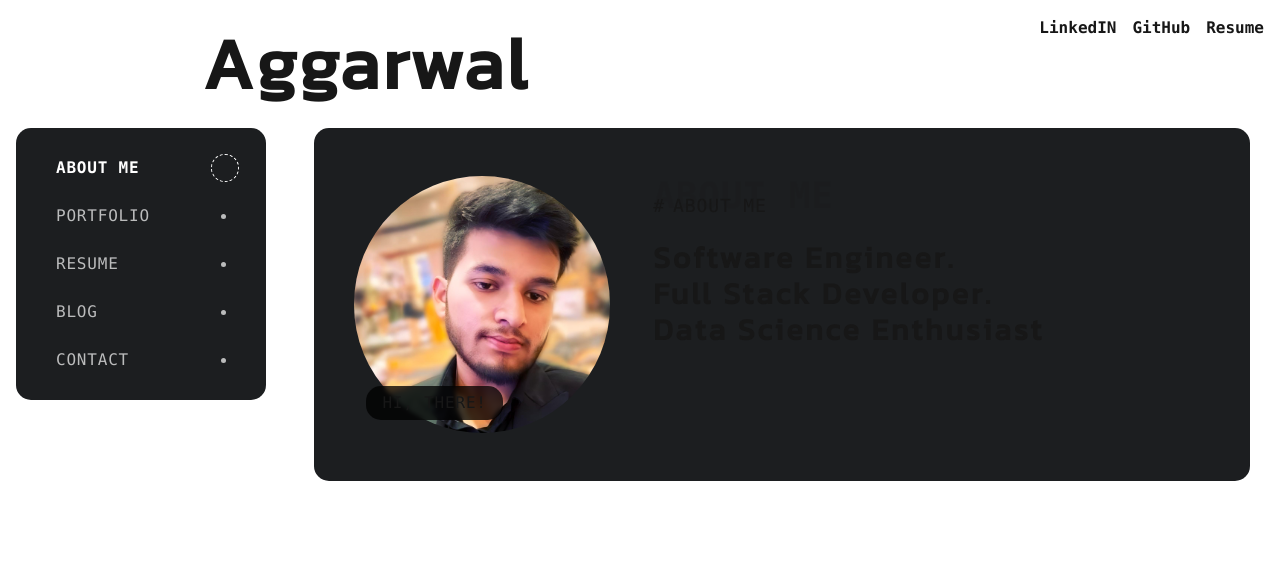
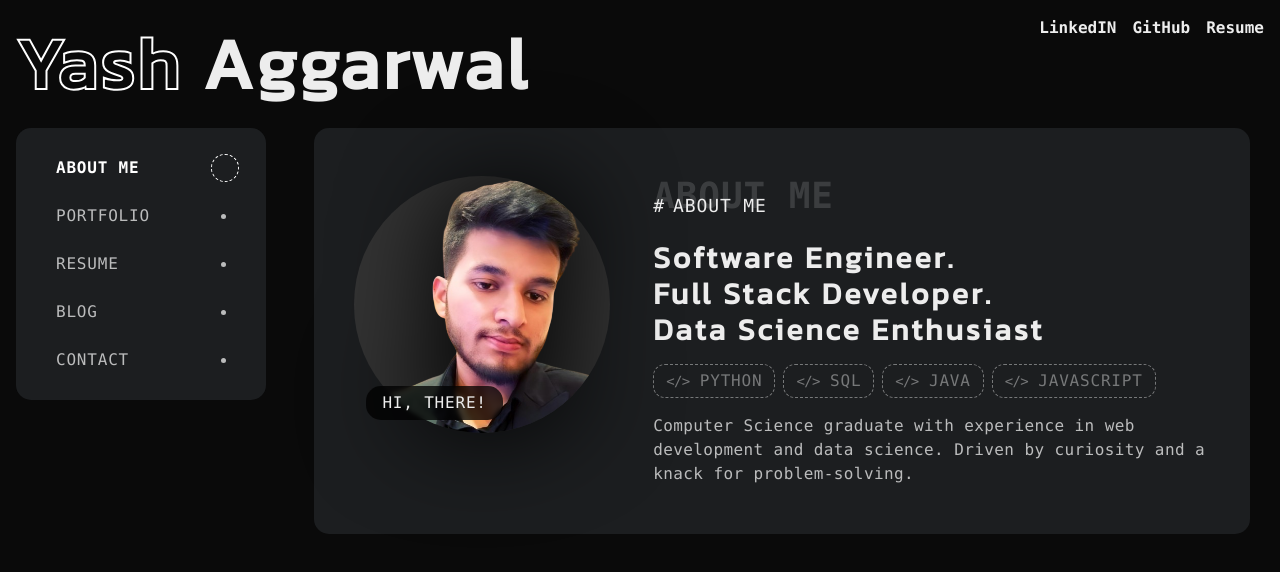
Before and after one commit to ashx010/portfolio_nextjs, a Next.js app: page / in a window 1280 px wide. Shown: the top 572 px of the page. Built offline with nearby package versions, Linux system fonts and the light colour scheme; a web font is replaced by a local one.

Commit message:
update a little bit ABOUT section

```diff
--- a/src/app/globals.css
+++ b/src/app/globals.css
@@ -3,8 +3,8 @@
 @tailwind utilities;
 
 :root {
-  --background: #ffffff;
-  --foreground: #171717;
+  --background: #0a0a0a;
+  --foreground: #ededed;
   --font-poppins: Poppins;
   --font-sigmar: Sigmar;
   --font-kanit: Kanit;
--- a/src/components/main_content/about.jsx
+++ b/src/components/main_content/about.jsx
@@ -9,11 +9,11 @@ function About(props) {
         <div id="about" className={`${styles.about_container} px-10 py-12 flex justify-between flex-row space-x-4`}>
             <div className={`${styles.image_container} relative`}>
                 <Image
-                    src="/profileImg.jpeg"
+                    src="/pf-1.png"
                     alt="profile picture"
                     fill={true}
                     sizes="25vw"
-                    style={{objectFit: "cover", objectPosition: "center", borderRadius: "50%"}}
+                    style={{objectFit: "cover", objectPosition: "center", borderRadius: "50%", filter: "drop-shadow(0px 0px 50px #000)"}}
                     priority={true}
                 />
                 <div className={`${styles.profileFoot}`}>
@@ -31,6 +31,16 @@ function About(props) {
                     Full Stack Developer.<br/>
                     Data Science Enthusiast<br/>
                 </h2>
+                <div className={`space-x-2 flex flex-row space-between`}>
+                    <div className={`border border-dashed rounded-xl border-white/40 px-3 py-1 text-white/40 tracking-wider uppercase font-mono hover:text-white/80`}><span className={`font-thin text-sm tracking-tighter`}>{"</>"}</span> Python</div>
+                    <div className={`border border-dashed rounded-xl border-white/40 px-3 py-1 text-white/40 tracking-wider uppercase font-mono hover:text-white/80`}><span className={`font-thin text-sm tracking-tighter`}>{"</>"}</span> SQL</div>
+                    <div className={`border border-dashed rounded-xl border-white/40 px-3 py-1 text-white/40 tracking-wider uppercase font-mono hover:text-white/80`}><span className={`font-thin text-sm tracking-tighter`}>{"</>"}</span> Java</div>
+                    <div className={`border border-dashed rounded-xl border-white/40 px-3 py-1 text-white/40 tracking-wider uppercase font-mono hover:text-white/80`}><span className={`font-thin text-sm tracking-tighter`}>{"</>"}</span> Javascript</div>
+                </div>
+                <p className={`tracking-wide font-mono text-white/70 font-normal`}>
+                    Computer Science graduate with experience in web development and data science. Driven by curiosity and a knack for
+                    problem-solving.
+                </p>
             </div>
         </div>
     );
--- a/src/components/main_content/main_content.module.css
+++ b/src/components/main_content/main_content.module.css
@@ -63,6 +63,8 @@
     width: 30%;
     aspect-ratio: 1;
     height: fit-content;
+    background: #333;
+    border-radius: 50%;
 }
 
 .about_info_container{
```
Also changed, not shown: public/pf-1.png (added).
